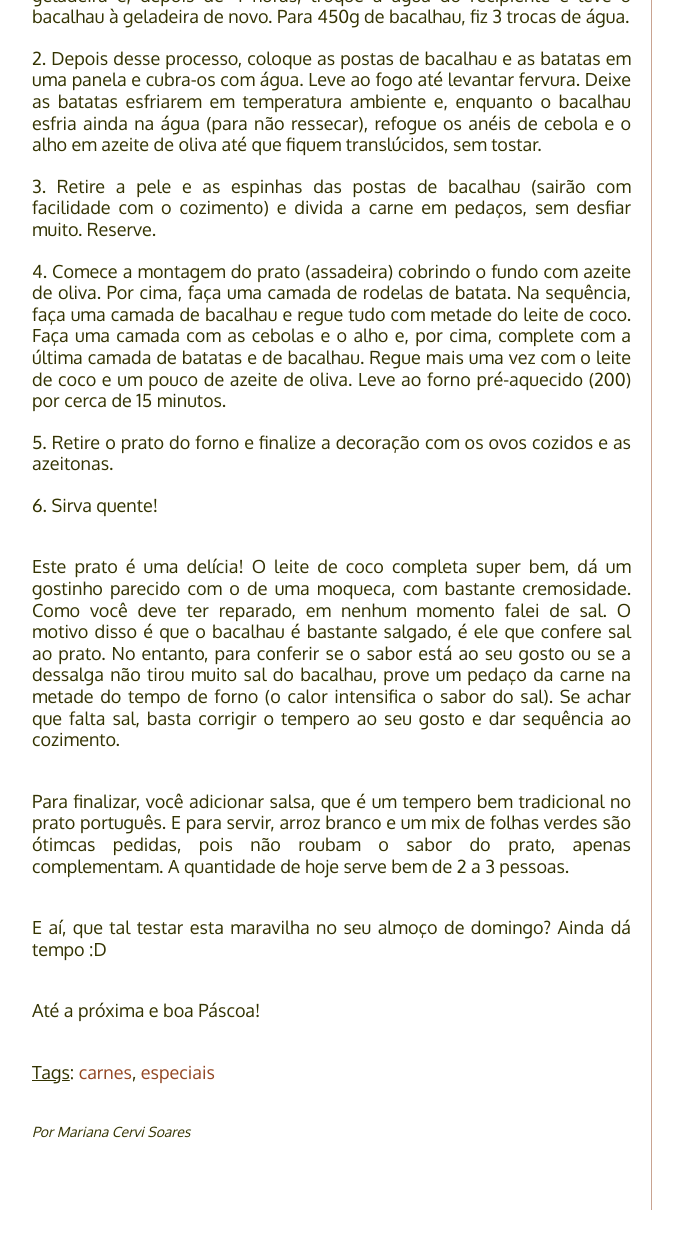
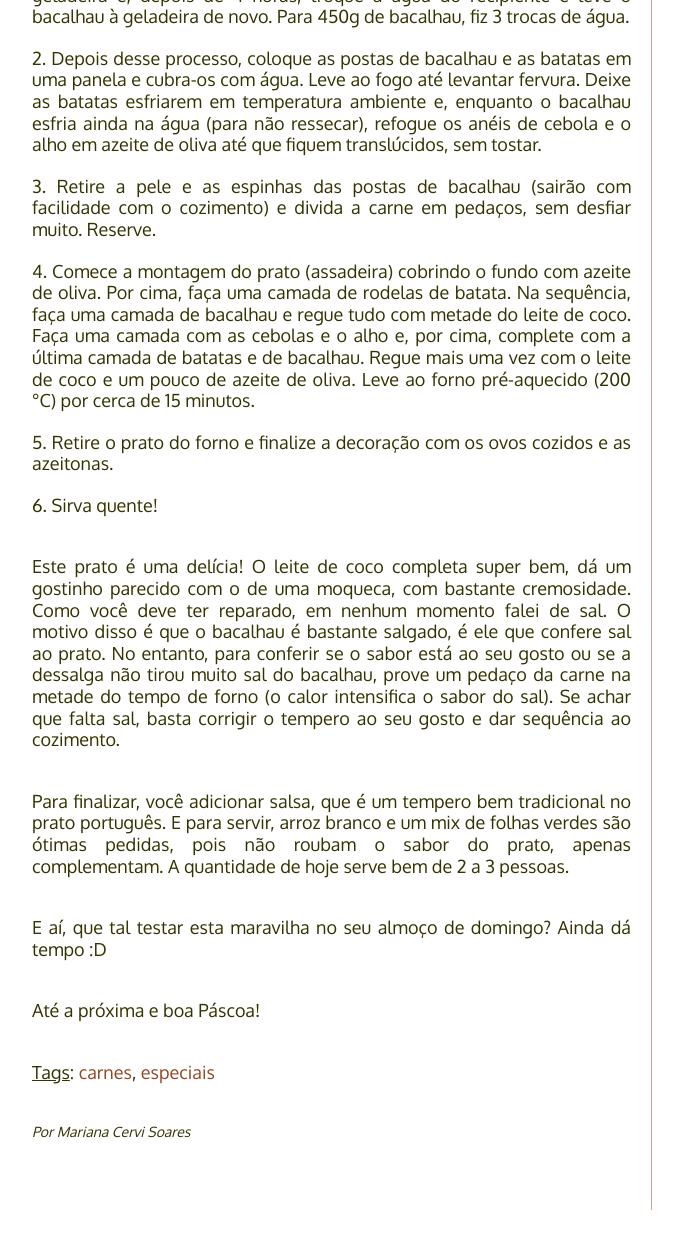
Before and after one commit to PaneladePau/paneladepau-jekyll-blog, a Jekyll site: the page built from _posts/2015-04-04-bacalgau-a-gomes-de-sa-leite-de-coco.md, in a window 1280 px wide and 1400 px high, scrolled down 1438 px. Shown: the top 1249 px of the window, without its empty margins (138-821 px from the left). Built offline with Jekyll 4.4.1, drawn with Linux system fonts in a browser that asks for light colours; nearby versions of some CDN libraries; some web fonts are replaced; Markdown is read by kramdown in place of the engine named in the settings.

Commit message:
“update”

```diff
--- a/_posts/2015-04-04-bacalgau-a-gomes-de-sa-leite-de-coco.md
+++ b/_posts/2015-04-04-bacalgau-a-gomes-de-sa-leite-de-coco.md
@@ -37,13 +37,13 @@ E hoje a nossa pedida para o almoço especial de domingo é uma releitura da rec
 1. Para começar, dessalgue o bacalhau. Lave bem as postas em água corrente e transfira-as para um recipiente com água. Leve o bacalhau à geladeira e, depois de 4 horas, troque a água do recipiente e leve o bacalhau à geladeira de novo. Para 450g de bacalhau, fiz 3 trocas de água.
 2. Depois desse processo, coloque as postas de bacalhau e as batatas em uma panela e cubra-os com água. Leve ao fogo até levantar fervura. Deixe as batatas esfriarem em temperatura ambiente e, enquanto o bacalhau esfria ainda na água (para não ressecar), refogue os anéis de cebola e o alho em azeite de oliva até que fiquem translúcidos, sem tostar.
 3. Retire a pele e as espinhas das postas de bacalhau (sairão com facilidade com o cozimento) e divida a carne em pedaços, sem desfiar muito. Reserve.
-4. Comece a montagem do prato (assadeira) cobrindo o fundo com azeite de oliva. Por cima, faça uma camada de rodelas de batata. Na sequência, faça uma camada de bacalhau e regue tudo com metade do leite de coco. Faça uma camada com as cebolas e o alho e, por cima, complete com a última camada de batatas e de bacalhau. Regue mais uma vez com o leite de coco e um pouco de azeite de oliva. Leve ao forno pré-aquecido (200) por cerca de 15 minutos.
+4. Comece a montagem do prato (assadeira) cobrindo o fundo com azeite de oliva. Por cima, faça uma camada de rodelas de batata. Na sequência, faça uma camada de bacalhau e regue tudo com metade do leite de coco. Faça uma camada com as cebolas e o alho e, por cima, complete com a última camada de batatas e de bacalhau. Regue mais uma vez com o leite de coco e um pouco de azeite de oliva. Leve ao forno pré-aquecido (200 °C) por cerca de 15 minutos.
 5. Retire o prato do forno e finalize a decoração com os ovos cozidos e as azeitonas.
 6. Sirva quente!
 
 Este prato é uma delícia! O leite de coco completa super bem, dá um gostinho parecido com o de uma moqueca, com bastante cremosidade. Como você deve ter reparado, em nenhum momento falei de sal. O motivo disso é que o bacalhau é bastante salgado, é ele que confere sal ao prato. No entanto, para conferir se o sabor está ao seu gosto ou se a dessalga não tirou muito sal do bacalhau, prove um pedaço da carne na metade do tempo de forno (o calor intensifica o sabor do sal). Se achar que falta sal, basta corrigir o tempero ao seu gosto e dar sequência ao cozimento.
 
-Para finalizar, você adicionar salsa, que é um tempero bem tradicional no prato português. E para servir, arroz branco e um mix de folhas verdes são ótimcas pedidas, pois não roubam o sabor do prato, apenas complementam. A quantidade de hoje serve bem de 2 a 3 pessoas.
+Para finalizar, você adicionar salsa, que é um tempero bem tradicional no prato português. E para servir, arroz branco e um mix de folhas verdes são ótimas pedidas, pois não roubam o sabor do prato, apenas complementam. A quantidade de hoje serve bem de 2 a 3 pessoas.
 
 E aí, que tal testar esta maravilha no seu almoço de domingo? Ainda dá tempo :D
 
```
Also changed, not shown: img/fotos-dos-posts/bacalhau-a-gomes-de-sa.jpg.
